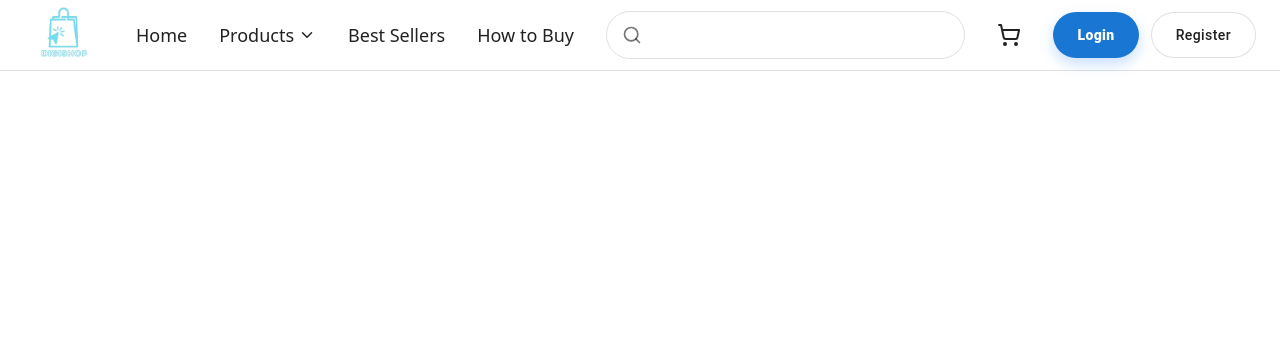
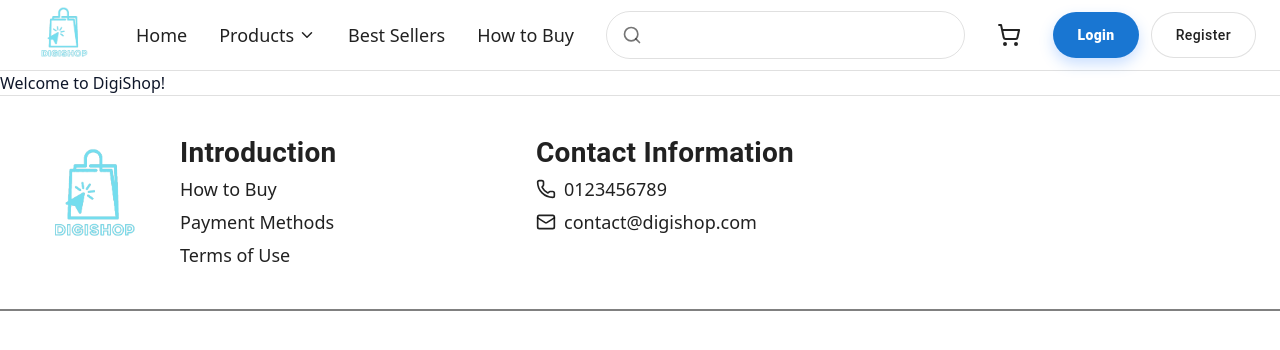
Before and after one commit to khuethuc/DigiShop, a Next.js app: page / in a window 1280 px wide. Shown: the top 350 px of the page. Built offline with nearby package versions, Linux system fonts and the light colour scheme.

Commit message:
main layout

```diff
--- a/src/app/page.tsx
+++ b/src/app/page.tsx
@@ -1,5 +1,9 @@
-import Header from "@/components/layout/Header";
+import MainLayout from "@/components/layout/MainLayout";
 
 export default function Home() {
-  return <Header />;
+  return (
+    <MainLayout>
+      <div>Welcome to DigiShop!</div>
+    </MainLayout>
+  );
 }
--- /dev/null
+++ b/src/components/layout/Footer.tsx
@@ -0,0 +1,165 @@
+"use client";
+
+import {
+  Box,
+  Container,
+  Link as MLink,
+  Stack,
+  Typography,
+  useMediaQuery,
+} from "@mui/material";
+import { useTheme } from "@mui/material/styles";
+import { Mail, Phone } from "lucide-react";
+import NextLink from "next/link";
+import Image from "next/image";
+import logo from "public/logo.png";
+
+export default function Footer() {
+  const theme = useTheme();
+  const mdUp = useMediaQuery(theme.breakpoints.up("md"));
+  const iconSize = mdUp ? 20 : 18;
+
+  return (
+    <Box
+      component="footer"
+      sx={(t) => ({
+        bgcolor: "background.paper",
+        borderTop: `1px solid ${t.palette.divider}`,
+      })}
+    >
+      <Container maxWidth="xl" disableGutters>
+        <Box sx={{ px: { xs: 2, md: 3 }, py: { xs: 3, md: 5 } }}>
+          <Box
+            sx={{
+              display: "grid",
+              alignItems: "flex-start",
+              rowGap: { xs: 3, md: 4 },
+              columnGap: { xs: 2, md: 2 },
+              gridTemplateColumns: {
+                xs: "1fr",
+                md: "auto 1fr",
+              },
+            }}
+          >
+            {/* Brand */}
+            <Box>
+              <Stack alignItems="flex-start" spacing={1}>
+                <NextLink
+                  href="/"
+                  aria-label="Go to home"
+                  style={{ display: "inline-flex", alignItems: "center" }}
+                >
+                  <Image
+                    src={logo}
+                    alt="DigiShop"
+                    width={140}
+                    height={140}
+                    priority
+                  />
+                </NextLink>
+              </Stack>
+            </Box>
+
+            {/* Introduction & Contact */}
+            <Box
+              sx={{
+                display: "grid",
+                gridTemplateColumns: {
+                  xs: "1fr",
+                  sm: "minmax(200px, 320px) minmax(260px, 1fr)",
+                  md: "minmax(220px, 340px) minmax(300px, 1fr)",
+                },
+                columnGap: { xs: 1, sm: 1.5, md: 2 },
+                rowGap: { xs: 3, sm: 0 },
+                alignItems: "start",
+              }}
+            >
+              {/* Introduction */}
+              <Box>
+                <Typography
+                  sx={{
+                    fontWeight: 700,
+                    mb: 0.75,
+                    color: "text.primary",
+                    fontSize: { xs: 22, md: 28 },
+                    lineHeight: 1.2,
+                  }}
+                >
+                  Introduction
+                </Typography>
+                <Stack spacing={0.75}>
+                  <MLink
+                    href="/how-to-buy"
+                    underline="none"
+                    color="text.primary"
+                    sx={{ fontSize: { xs: 16, md: 18 } }}
+                  >
+                    How to Buy
+                  </MLink>
+                  <MLink
+                    href="/payment-methods"
+                    underline="none"
+                    color="text.primary"
+                    sx={{ fontSize: { xs: 16, md: 18 } }}
+                  >
+                    Payment Methods
+                  </MLink>
+                  <MLink
+                    href="/terms"
+                    underline="none"
+                    color="text.primary"
+                    sx={{ fontSize: { xs: 16, md: 18 } }}
+                  >
+                    Terms of Use
+                  </MLink>
+                </Stack>
+              </Box>
+
+              {/* Contact */}
+              <Box>
+                <Typography
+                  sx={{
+                    fontWeight: 700,
+                    mb: 0.75,
+                    color: "text.primary",
+                    fontSize: { xs: 22, md: 28 },
+                    lineHeight: 1.2,
+                  }}
+                >
+                  Contact Information
+                </Typography>
+                <Stack spacing={0.75} sx={{ color: "text.primary" }}>
+                  <Stack direction="row" alignItems="center" spacing={1}>
+                    <Phone size={iconSize} />
+                    <MLink
+                      href="tel:0123456789"
+                      underline="none"
+                      color="inherit"
+                      sx={{ fontSize: { xs: 16, md: 18 } }}
+                    >
+                      0123456789
+                    </MLink>
+                  </Stack>
+                  <Stack direction="row" alignItems="center" spacing={1}>
+                    <Mail size={iconSize} />
+                    <MLink
+                      href="mailto:contact@digishop.com"
+                      underline="none"
+                      color="inherit"
+                      sx={{ fontSize: { xs: 16, md: 18 } }}
+                    >
+                      contact@digishop.com
+                    </MLink>
+                  </Stack>
+                </Stack>
+              </Box>
+            </Box>
+          </Box>
+        </Box>
+      </Container>
+
+      {/* Footer line */}
+      <Box sx={(t) => ({ height: 2, bgcolor: "grey" })} />
+    </Box>
+  );
+}
--- /dev/null
+++ b/src/components/layout/MainLayout.tsx
@@ -0,0 +1,22 @@
+"use client";
+
+import * as React from "react";
+import Box from "@mui/material/Box";
+import Header from "./Header";
+import Footer from "./Footer";
+
+type MainLayoutProps = {
+  children: React.ReactNode;
+};
+
+export default function MainLayout({ children }: MainLayoutProps) {
+  return (
+    <>
+      <Header />
+      <Box component="main" sx={{ flex: 1 }}>
+        {children}
+      </Box>
+      <Footer />
+    </>
+  );
+}
```
Also changed, not shown: 1 other file (tests, documents, lock files or other folders).
